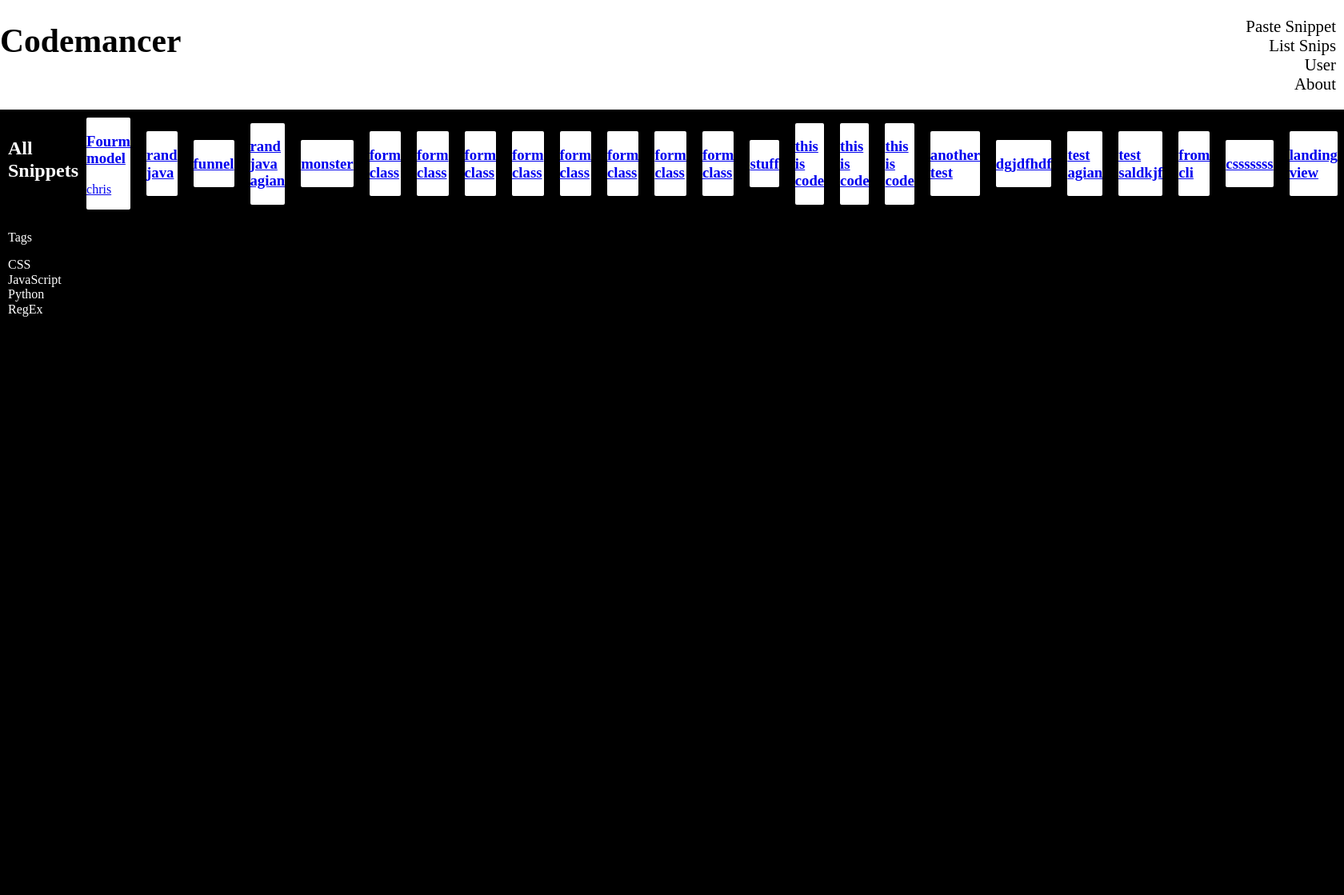
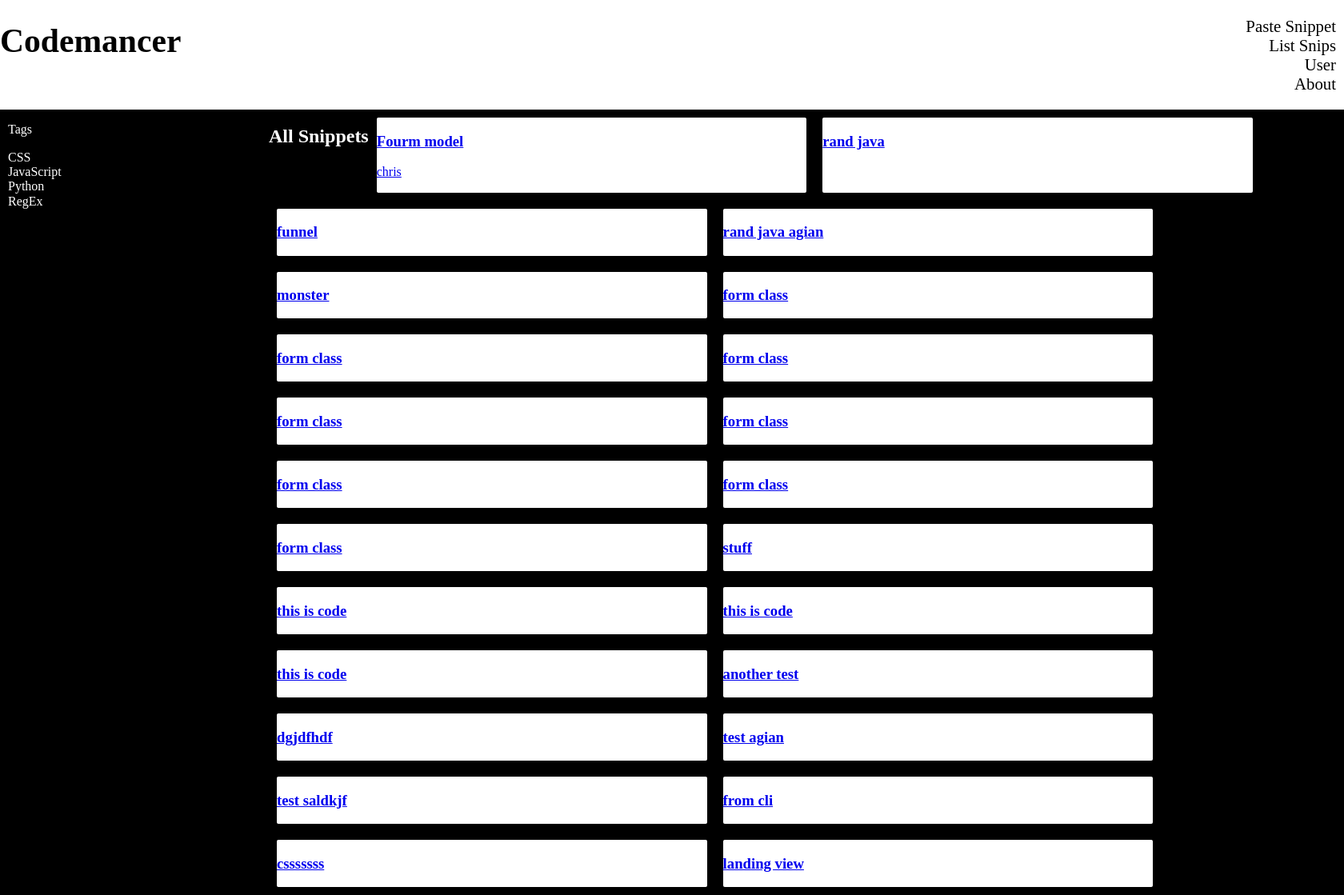
Before and after one commit to chrisrhayden/codemancer, a Django app: page /list_snips/ in a window 1680 px wide. Shown: the whole page at 80% size. Before the commit the page ends 396 px from the top, so only its background shows below. Run offline with Django 3.2, Linux system fonts and the light colour scheme; data comes from the database, SQL or seed files in the repository; data that the repository does not hold is empty; some libraries are stand-ins or nearby versions.

Commit message:
worked on css

```diff
--- a/pages/static/pages/css/list_snippets.css
+++ b/pages/static/pages/css/list_snippets.css
@@ -1,4 +1,12 @@
 
+
+
+.main {
+    grid-area: main;
+
+    display: flex;
+    flex-wrap: wrap;
+}
 
 
 
--- a/pages/static/pages/css/style.css
+++ b/pages/static/pages/css/style.css
@@ -4,11 +4,10 @@ body {
 
     display: grid;
     grid-template-columns: 1fr 2fr 2fr;
-    grid-template-rows: auto auto 2fr;
+    grid-template-rows: auto auto;
     grid-template-areas:
         "header header header"
-        "main main main"
-        "tags snip snip"
+        "tags main main"
 }
 
 
@@ -51,18 +50,3 @@ header a {
     padding: 0;
     list-style: none;
 }
-
-.main {
-    margin: 0 0 0 10px;
-
-    grid-area: main;
-
-    display: flex;
-    flex-flow: row;
-    justify-content: space-between;
-    align-items: center;
-}
-
-.main h2 {
-    margin: 10px 0 20px 0;
-}
--- a/pages/templates/base.html
+++ b/pages/templates/base.html
@@ -29,22 +29,25 @@
 
   </header>
 
+
+  <section class='main'>
+    {% block first_block %}
+    {% endblock %}
+
+    {% block second_block %}
+    {% endblock %}
+  </section>
+
+  <section class='second-section'>
+    {% block other_content %}
+    {% endblock %}
+  </section>
+
   <div class='side-tags'>
     <p>Tags</p>
     <ul class='ul-tags'>
     </ul>
   </div><!-- side-nav -->
-
-
-  <section class='main'>
-    {% block first_block %}
-    {% endblock %}
-  </section>
-
-  <section class='second-section'>
-    {% block second_block %}
-    {% endblock %}
-  </section>
 
 
   <!-- vendor -->
--- a/pages/templates/landing_page.html
+++ b/pages/templates/landing_page.html
@@ -12,7 +12,9 @@
   <link rel="stylesheet" type="text/css" href="{% static 'pages/css/landing.css' %}">
 {% endblock %}
 
+
 {% block first_block %}
+
   <div class='landing-text'>
     <h2>Landing Page</h2>
     <p>This is a site to review code.</p>
@@ -50,3 +52,7 @@
   </div>
 
 {% endblock %}
+
+
+{% block other_content %}
+{% endblock %}
--- a/pages/templates/list_snippets.html
+++ b/pages/templates/list_snippets.html
@@ -7,6 +7,8 @@
 {% endblock %}
 
 {% block first_block %}
+
+
   <h2 class='page-tittle'>All Snippets</h2>
 
   {% for snip in snippets %}
@@ -23,11 +25,3 @@
     </div>
   {% endfor %}
 {% endblock %}
-
-{% block tags %}
-  <ul>
-  {% for l in lang %}
-  <li><a href='#'>{{ l.name }}</a></li>
-  {% endfor %}
-  </ul>
-{% endblock %}
```
Also changed, not shown: pages/static/pages/css/landing.css (+10 -8 lines).
